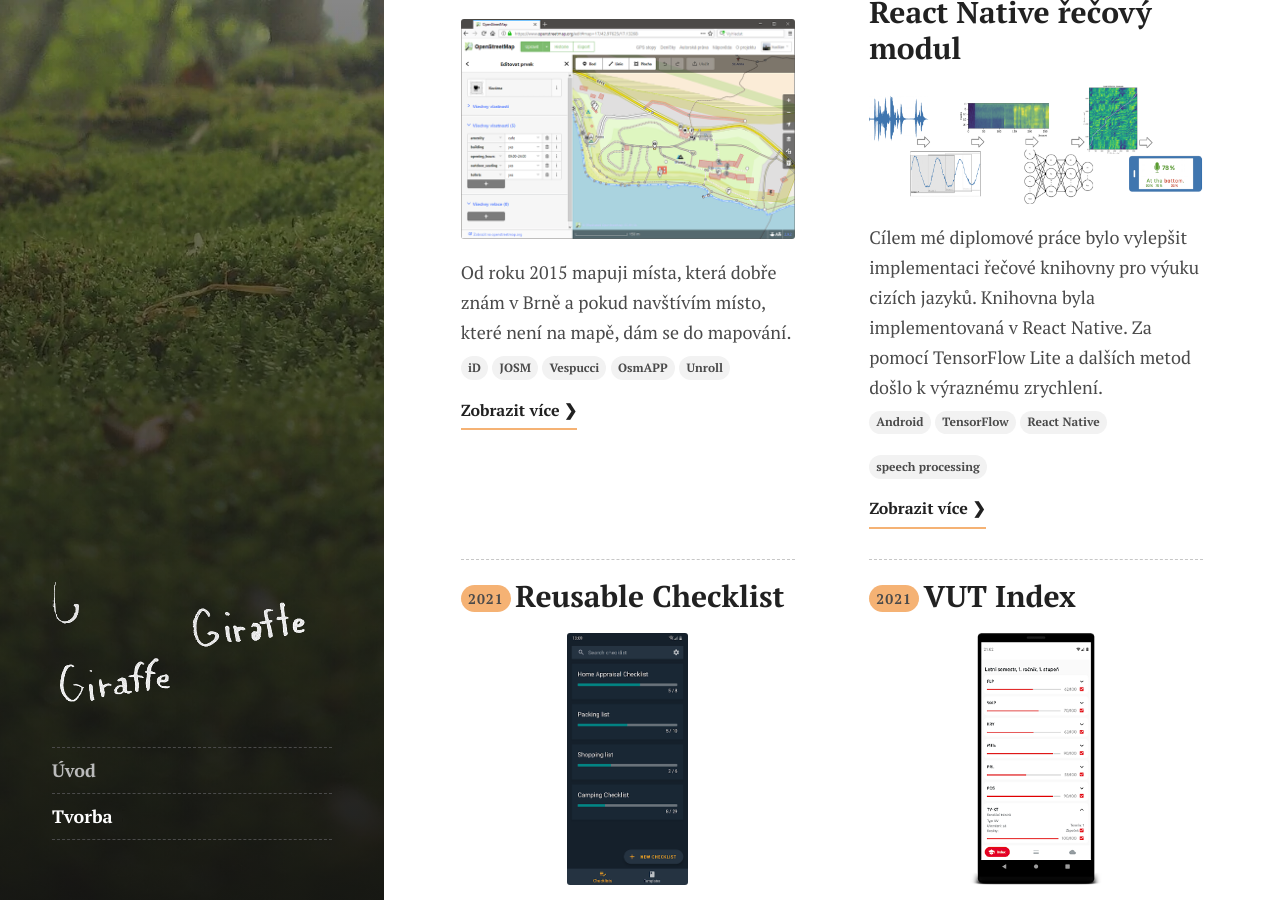
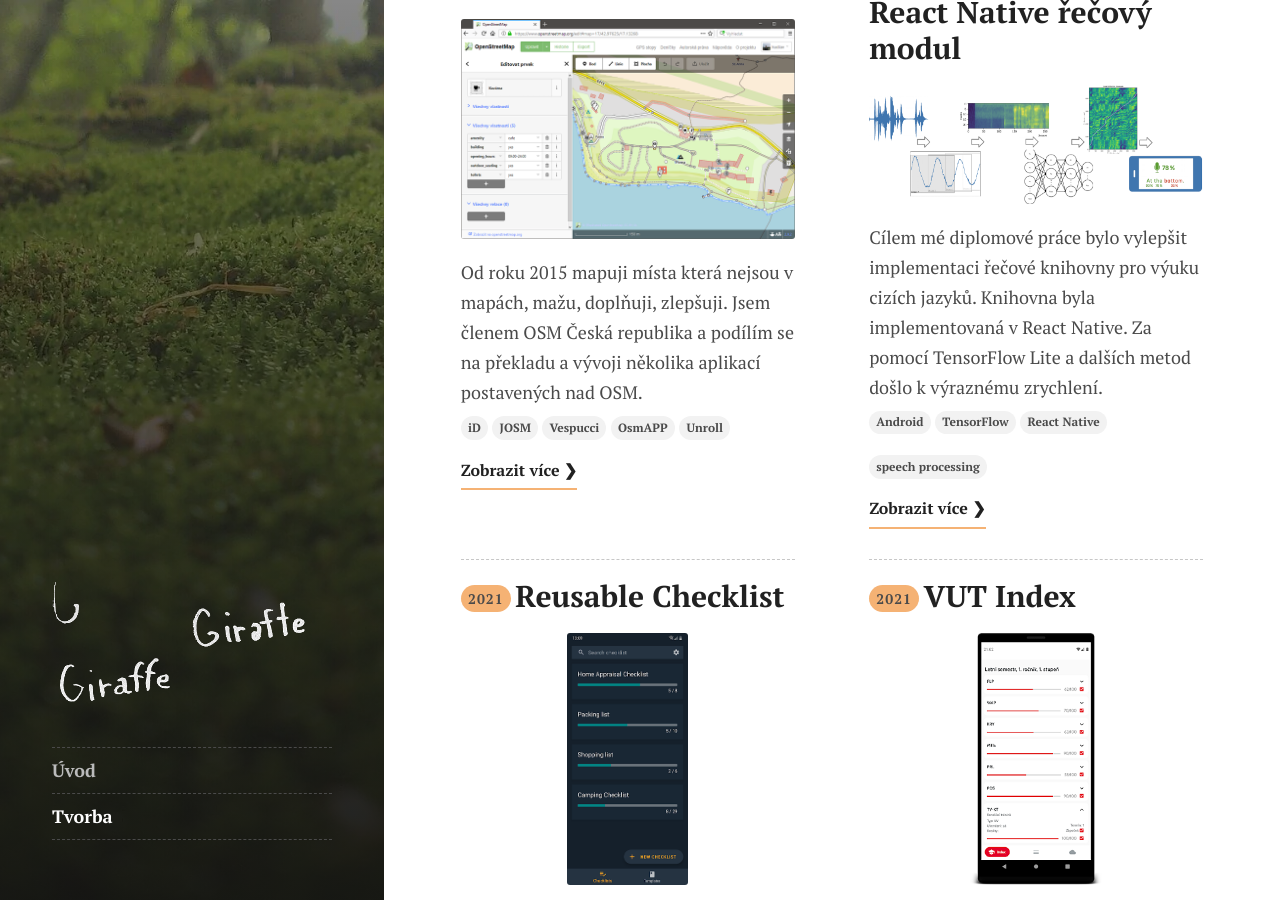
Before and after one commit to kudlav/kudlav.github.io, a Jekyll site: the page built from pages/myown.md, in a window 1280 px wide and 900 px high, scrolled down 1177 px. Built offline with Jekyll 4.4.1, drawn with Linux system fonts in a browser that asks for light colours.

Commit message:
Update 2022-01-01-osm.md

```diff
--- a/_posts/2022-01-01-osm.md
+++ b/_posts/2022-01-01-osm.md
@@ -2,12 +2,12 @@
 layout: post
 title:  OpenStreetMap
 date:   2022-01-01
-excerpt: Od roku 2015 mapuji místa, která dobře znám v Brně a pokud navštívím místo, které není na mapě, dám se do mapování.
+excerpt: Od roku 2015 mapuji místa která nejsou v mapách, mažu, doplňuji, zlepšuji. Jsem členem OSM Česká republika a podílím se na překladu a vývoji několika aplikací postavených nad OSM.
 thumb_img_path: /assets/images/osm.webp
 tags: iD JOSM Vespucci OsmAPP Unroll
 ---
 
-Od roku 2015 mapuji místa, která dobře znám v Brně a pokud navštívím místo, které není na mapě, dám se do mapování. Pro rychlé editace používám webový editor [iD](https://github.com/openstreetmap/iD), a desktopový editor [JOSM](https://josm.openstreetmap.de) pro větší úpravy. K červnu 2021 mám na kontě Na kontě mám v OSM od roku 2015 přes [1869 úprav](https://www.openstreetmap.org/user/kudlav). Svobodné mapy používají jako zdroj dat nejrůznější mobilní navigace i [Mapy.cz](https://mapy.cz/) od Seznamu.
+Od roku 2015 mapuji místa, která dobře znám v Brně a pokud navštívím místo, které není na mapě, dám se do mapování – mažu, doplňuji, zlepšuji. Pro rychlé editace používám webový editor [iD](https://github.com/openstreetmap/iD), a desktopový editor [JOSM](https://josm.openstreetmap.de) pro větší úpravy. Na kontě mám v OSM od roku 2015 přes [1869 úprav](https://www.openstreetmap.org/user/kudlav). Svobodné mapy používají jako zdroj dat nejrůznější mobilní navigace i [Mapy.cz](https://mapy.cz/) od Seznamu.
 
 ![OpenStreetMap iD Editor](/assets/images/osm.webp)
 
```
